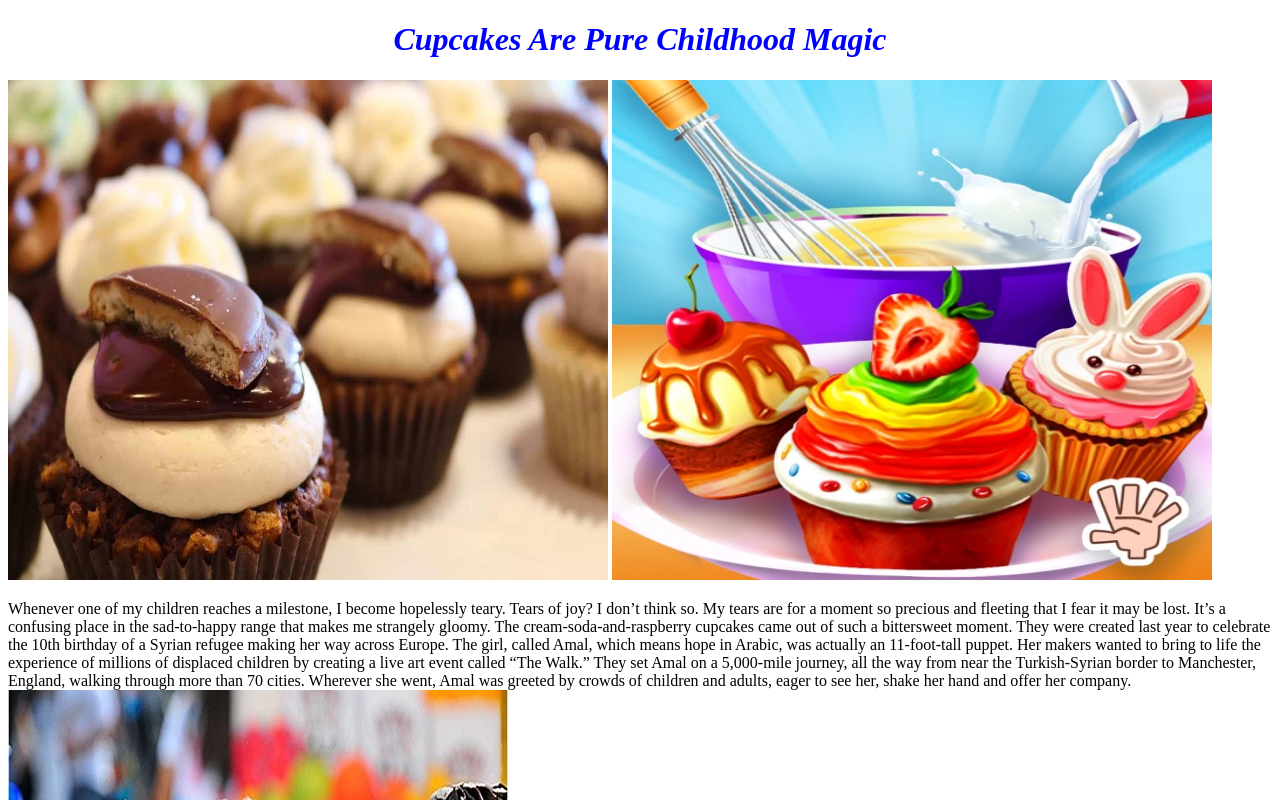
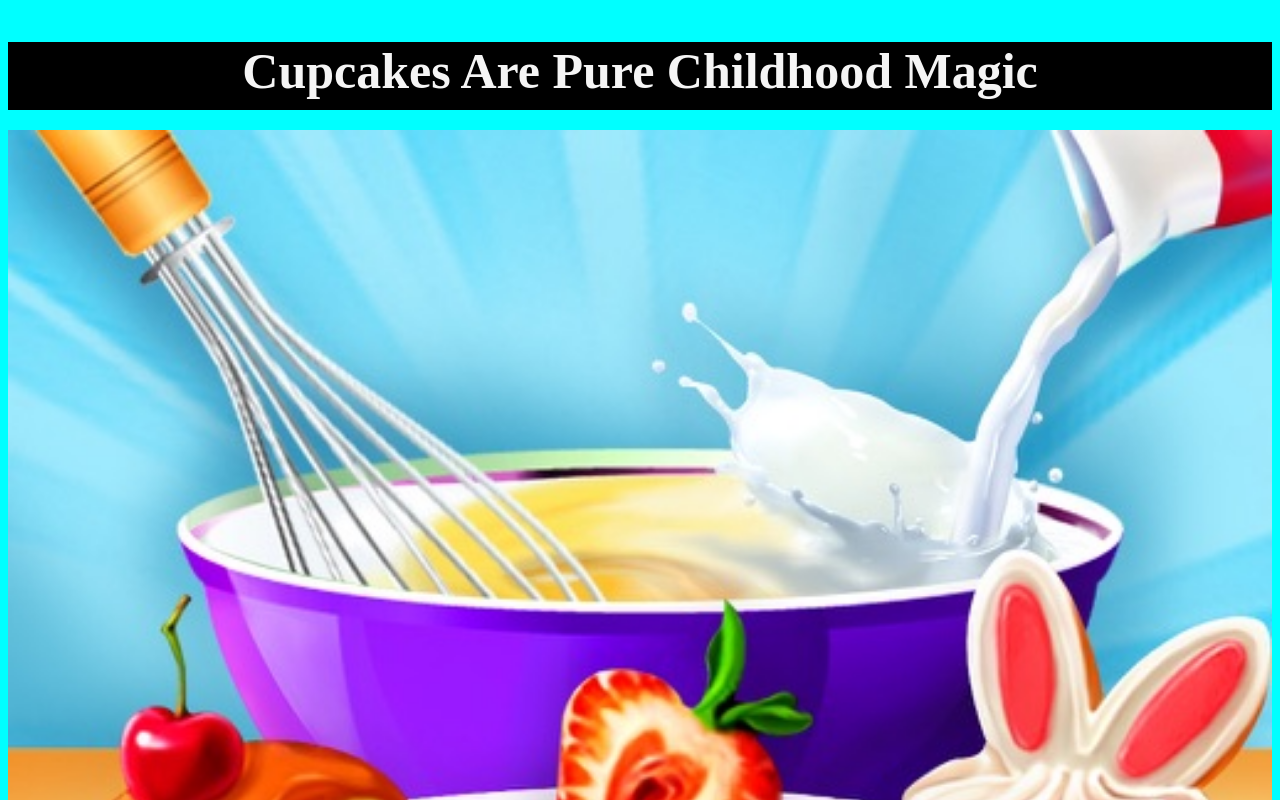
Before and after one commit to Adesoyea/Cup-Cake-Shop, a plain HTML site: page index.html in a window 1280 px wide. Shown: the top 800 px of the page. Drawn offline with Linux system fonts and the light colour scheme.

Commit message:
add initial file gallery.html

```diff
--- a/css/styles.css
+++ b/css/styles.css
@@ -1,16 +1,38 @@
 .cup{
     height: 500px;
-    width: 600px;
+    width: 500px;
 
 
 }
-.cool{
-    text-align: center;
-    font-weight: bolder;
-    font-style: italic;
-    color: blue;
-}
+
 .me{
     height: 500px;
     width: 600px;
 }
+.to{
+    height: 500px;
+    width: 500px;
+}
+.myImg img{
+width: 100%;
+background-size: cover;
+}
+.myImg h2{
+    font-size: 70px;
+}
+.mydiv h2{
+    padding-bottom: 10px;
+}
+h2{
+color: whitesmoke;
+    text-align: center;
+    font-family: 'Times New Roman', Times, serif;
+    font-size: 50px;
+    margin-bottom: 20px;
+    padding: auto;
+    background-color: black;
+
+}
+body{
+    background-color: aqua;
+}
--- a/index.html
+++ b/index.html
@@ -10,23 +10,29 @@
 </head>
 
 <body>
-    <h1 class="cool">Cupcakes Are Pure Childhood Magic</h1>
-    <img class="cup" src="./img/css/Cupcake8.jpeg" alt="">
-    <img class="me" src="./img/css/Cupcake3.jpg" alt="">
+    <div class="mydiv">
+        <h2>Cupcakes Are Pure Childhood Magic</h2>
+    </div>
 
+    <div class="myImg">
+        <img src="./img/css/Cupcake3.jpg" alt="">
+    </div>
     <p>
         Whenever one of my children reaches a milestone, I become hopelessly teary. Tears of joy? I don’t think so. My
         tears are for a moment so precious and fleeting that I fear it may be lost. It’s a confusing place in the
-        sad-to-happy range that makes me strangely gloomy.
+        sad-to-happy range that makes me strangely gloomy.</p>
+
+    <p>
         The cream-soda-and-raspberry cupcakes came out of such a bittersweet moment. They were created last year to
         celebrate the 10th birthday of a Syrian refugee making her way across Europe. The girl, called Amal, which means
         hope in Arabic, was actually an 11-foot-tall puppet. Her makers wanted to bring to life the experience of
         millions of displaced children by creating a live art event called “The Walk.” They set Amal on a 5,000-mile
         journey, all the way from near the Turkish-Syrian border to Manchester, England, walking through more than 70
         cities. Wherever she went, Amal was greeted by crowds of children and adults, eager to see her, shake her hand
-        and offer her company.
+        and offer her company.</p>
 
-        <img src="./img/css/colour-cup-roll.jpg" alt="">
+    <img src="./img/css/colour-cup-roll.jpg" alt="">
+    <img class="to" src="./img/css/Cupcake6.jpg" alt="">
 
     </p>
 </body>
```
Also changed, not shown: Gallery.html (added).
